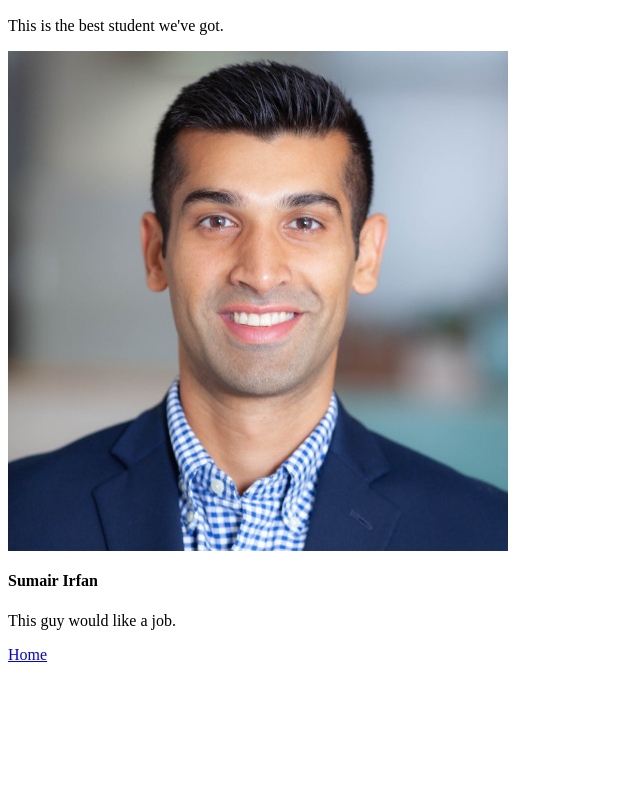
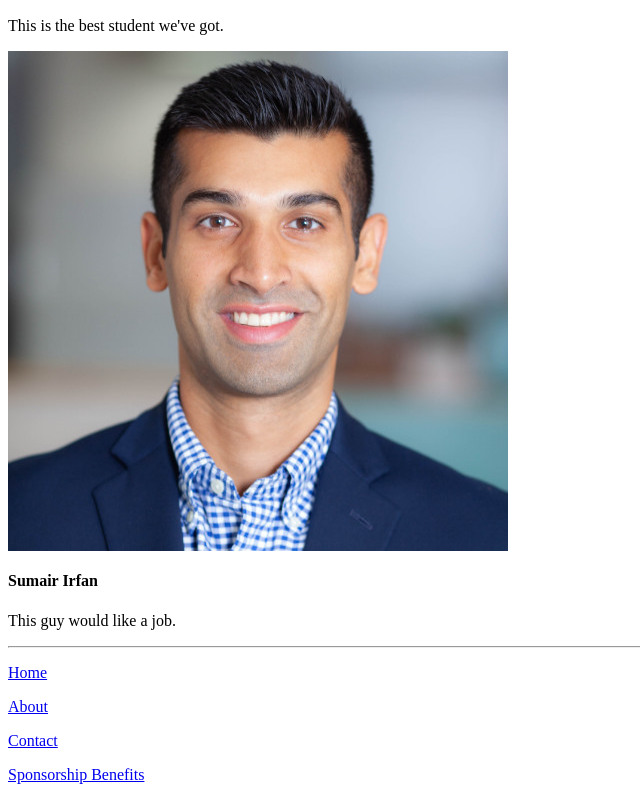
Before and after one commit to wsiroky/wsiroky.github.io, a plain HTML site: page bios.html in a window 1280 px wide. Shown: the part 362-1162 px from the top of the page, without its empty margins (0-640 px from the left). Before the commit the page ends 1042 px from the top, so only its background shows below. Drawn offline with Linux system fonts and the light colour scheme.

Commit message:
Updated links at the bottom of the page

```diff
--- a/bios.html
+++ b/bios.html
@@ -26,7 +26,27 @@
     <h4>Sumair Irfan</h4>
     <p>This guy would like a job.</p>
 
-    <div></div>
-    <p><a href="index.html">Home</a></p>
+    <hr>
+
+    <p>
+        <a href="index.html">Home</a>
+    </p>
+
+
+    <p>
+        <a href="about.html">About</a>
+    </p>
+
+
+    <p>
+        <a href="contact.html">Contact</a>
+    </p>
+
+
+    <p>
+        <a href="benefits.html">Sponsorship Benefits</a>
+    </p>
+
+
 </body>
 </html>
```
Also changed, not shown: about.html (+19 -1 lines), benefits.html (+20 -1 lines), contact.html (+23 -2 lines).
